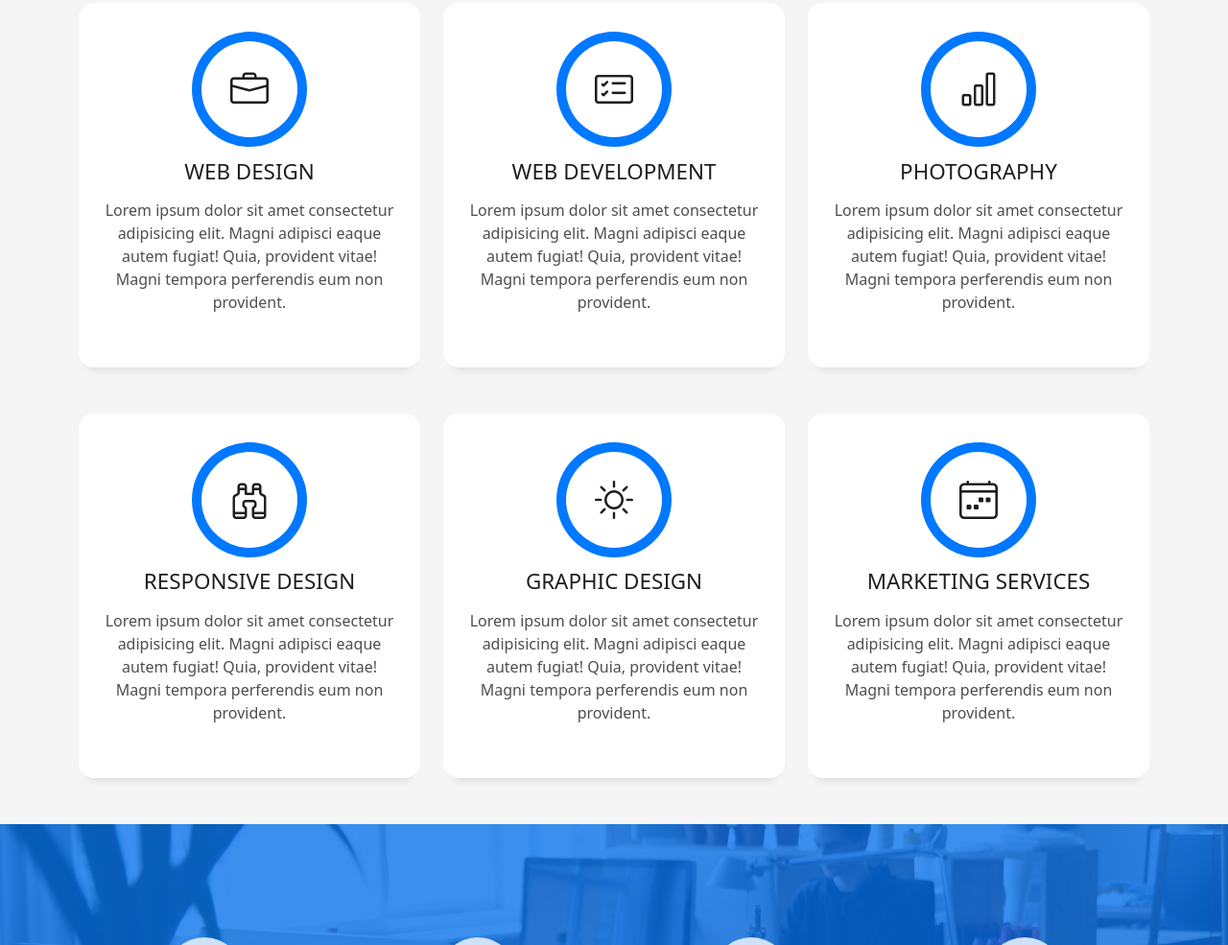
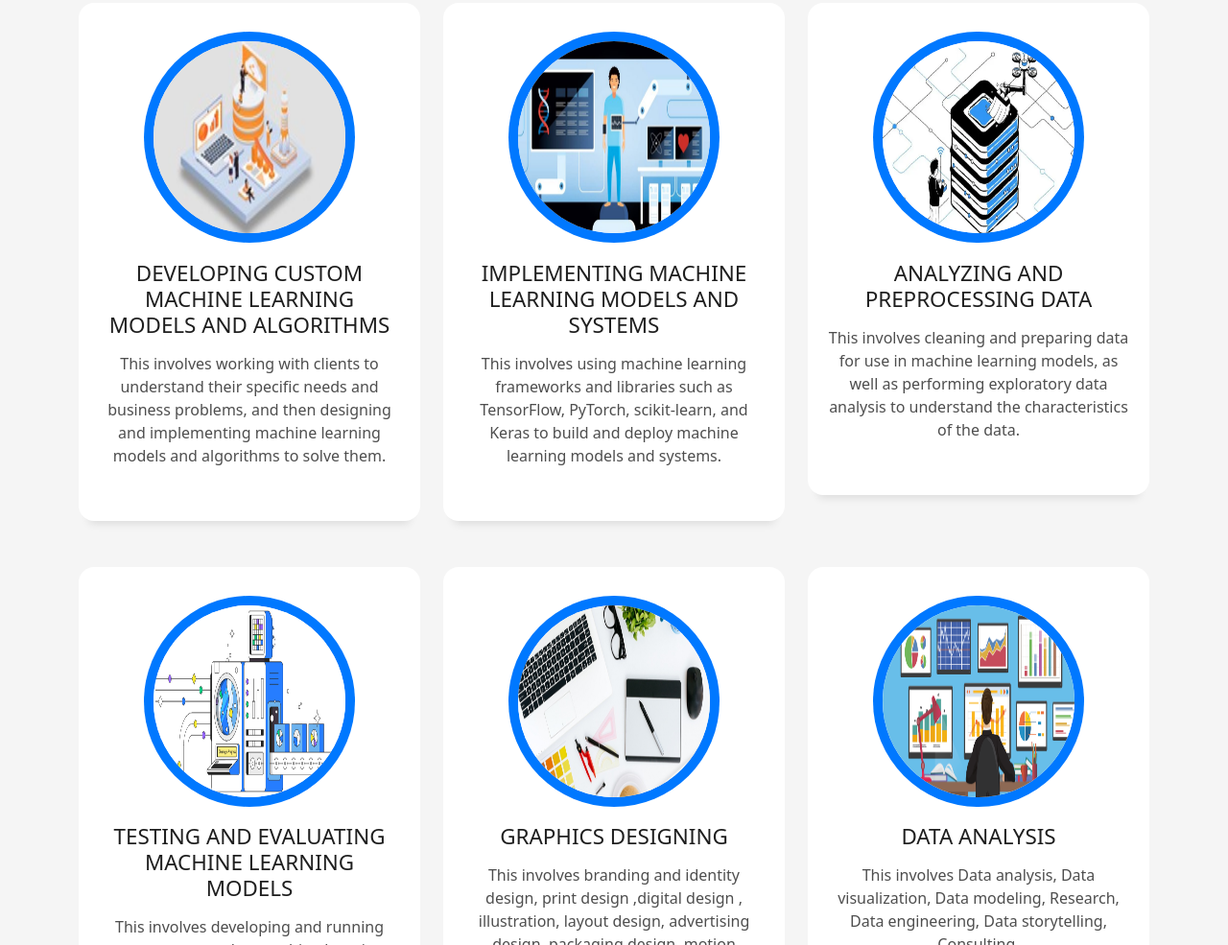
Before and after one commit to ChuksPromise/abdulrahmanfasasi, a plain HTML site: page index.html in a window 1280 px wide. Shown: the part 1815-2800 px from the top of the page at 96% size. Drawn offline with Linux system fonts and the light colour scheme.

Commit message:
finnally finished the website

```diff
--- a/assets/css/style.css
+++ b/assets/css/style.css
@@ -255,8 +255,8 @@ a:hover {
 
 /*------/ Ico Circle /------*/
 .ico-circle {
-  height: 100px;
-  width: 100px;
+  height: 200px;
+  width: 200px;
   font-size: 2rem;
   border-radius: 50%;
   line-height: 1.55;
@@ -893,9 +893,15 @@ a:hover {
   justify-content: center;
 }
 
-.service-box .ico-circle i {
+/* .service-box .ico-circle i {
   line-height: 0;
   font-size: 40px;
+} */
+
+.service-box .ico-circle img {
+    width: 100%;
+    border-radius: 50%;
+    height: inherit
 }
 
 .service-box .s-title {
--- a/index.html
+++ b/index.html
@@ -11,7 +11,7 @@
 
   <!-- Favicons -->
   <link href="assets/img/logo.png" rel="icon">
-  <link href="assets/img/apple-touch-icon.png" rel="apple-touch-icon">
+  <link href="asset~s/img/apple-touch-icon.png" rel="apple-touch-icon">
 
   <!--  CSS Files -->
   <link href="assets/vendor/bootstrap/css/bootstrap.min.css" rel="stylesheet">
@@ -54,7 +54,7 @@
     <!-- End Header -->
 
     <!-- ======= Hero Section ======= -->
-    <div id="hero" class="hero route bg-image" style="background-image: url(assets/img/hero-bg.jpg)">
+    <div id="hero" class="hero route bg-image" style="background-image: url(assets/img/bg-new.jpg)">
       <div class="overlay-itro"></div>
       <div class="hero-content display-table">
         <div class="table-cell">
@@ -161,14 +161,15 @@
             <div class="col-md-4">
               <div class="service-box">
                 <div class="service-ico">
-                  <span class="ico-circle"><i class="bi bi-briefcase"></i></span>
+                  <span class="ico-circle">
+                    <img src="assets/img/custom-ML.jpg" alt="">
+                  </span>
                 </div>
                 <div class="service-content">
-                  <h2 class="s-title">Web Design</h2>
+                  <h2 class="s-title">DEVELOPING CUSTOM MACHINE LEARNING MODELS AND ALGORITHMS  </h2>
                   <p class="s-description text-center">
-                    Lorem ipsum dolor sit amet consectetur adipisicing elit. Magni adipisci eaque autem fugiat! Quia,
-                    provident vitae! Magni
-                    tempora perferendis eum non provident.
+                    This involves working with clients to understand their specific needs and business problems,
+                    and then designing and implementing machine learning models and algorithms to solve them.
                   </p>
                 </div>
               </div>
@@ -176,14 +177,15 @@
             <div class="col-md-4">
               <div class="service-box">
                 <div class="service-ico">
-                  <span class="ico-circle"><i class="bi bi-card-checklist"></i></span>
+                  <span class="ico-circle">
+                    <img src="assets/img/ML.jpg" alt="">
+                  </span>
                 </div>
                 <div class="service-content">
-                  <h2 class="s-title">Web Development</h2>
+                  <h2 class="s-title">IMPLEMENTING MACHINE LEARNING MODELS AND SYSTEMS</h2>
                   <p class="s-description text-center">
-                    Lorem ipsum dolor sit amet consectetur adipisicing elit. Magni adipisci eaque autem fugiat! Quia,
-                    provident vitae! Magni
-                    tempora perferendis eum non provident.
+                    This involves using machine learning frameworks and libraries such as TensorFlow,
+                    PyTorch, scikit-learn, and Keras to build and deploy machine learning models and systems.
                   </p>
                 </div>
               </div>
@@ -191,14 +193,15 @@
             <div class="col-md-4">
               <div class="service-box">
                 <div class="service-ico">
-                  <span class="ico-circle"><i class="bi bi-bar-chart"></i></span>
+                  <span class="ico-circle">
+                    <img src="assets/img/Pre-data.png" alt="">
+                  </span>
                 </div>
                 <div class="service-content">
-                  <h2 class="s-title">Photography</h2>
+                  <h2 class="s-title">Analyzing and preprocessing data</h2>
                   <p class="s-description text-center">
-                    Lorem ipsum dolor sit amet consectetur adipisicing elit. Magni adipisci eaque autem fugiat! Quia,
-                    provident vitae! Magni
-                    tempora perferendis eum non provident.
+                    This involves cleaning and preparing data for use in machine learning models,
+                    as well as performing exploratory data analysis to understand the characteristics of the data.
                   </p>
                 </div>
               </div>
@@ -206,14 +209,15 @@
             <div class="col-md-4">
               <div class="service-box">
                 <div class="service-ico">
-                  <span class="ico-circle"><i class="bi bi-binoculars"></i></span>
+                  <span class="ico-circle">
+                    <img src="assets/img/TESTING.png" alt="">
+                  </span>
                 </div>
                 <div class="service-content">
-                  <h2 class="s-title">Responsive Design</h2>
+                  <h2 class="s-title">  Testing and evaluating machine learning models</h2>
                   <p class="s-description text-center">
-                    Lorem ipsum dolor sit amet consectetur adipisicing elit. Magni adipisci eaque autem fugiat! Quia,
-                    provident vitae! Magni
-                    tempora perferendis eum non provident.
+                    This involves developing and running tests to ensure that machine
+                    learning models are accurate and reliable.
                   </p>
                 </div>
               </div>
@@ -221,14 +225,15 @@
             <div class="col-md-4">
               <div class="service-box">
                 <div class="service-ico">
-                  <span class="ico-circle"><i class="bi bi-brightness-high"></i></span>
+                  <span class="ico-circle">
+                    <img src="assets/img/graphic-design.jpg" alt="">
+                  </span>
                 </div>
                 <div class="service-content">
-                  <h2 class="s-title">Graphic Design</h2>
+                  <h2 class="s-title">GRAPHICS DESIGNING</h2>
                   <p class="s-description text-center">
-                    Lorem ipsum dolor sit amet consectetur adipisicing elit. Magni adipisci eaque autem fugiat! Quia,
-                    provident vitae! Magni
-                    tempora perferendis eum non provident.
+                    This involves branding and identity design, print design ,digital design ,
+                    illustration, layout design, advertising design, packaging design, motion graphics.
                   </p>
                 </div>
               </div>
@@ -236,14 +241,15 @@
             <div class="col-md-4">
               <div class="service-box">
                 <div class="service-ico">
-                  <span class="ico-circle"><i class="bi bi-calendar4-week"></i></span>
+                  <span class="ico-circle">
+                    <img src="assets/img/DATA ANALYSIS.png" alt="">
+                  </span>
                 </div>
                 <div class="service-content">
-                  <h2 class="s-title">Marketing Services</h2>
+                  <h2 class="s-title">DATA ANALYSIS</h2>
                   <p class="s-description text-center">
-                    Lorem ipsum dolor sit amet consectetur adipisicing elit. Magni adipisci eaque autem fugiat! Quia,
-                    provident vitae! Magni
-                    tempora perferendis eum non provident.
+                    This involves Data analysis, Data visualization, Data modeling, Research,
+                    Data engineering, Data storytelling, Consulting.
                   </p>
                 </div>
               </div>
@@ -333,7 +339,7 @@
                     <div class="col-sm-12">
                       <h2 class="w-title">Bible App</h2>
                       <div class="w-more">
-                        <a href="https://bit.ly/3WAbTy5" class="w-ctegory">See it on web</a>
+                        <a href="https://bit.ly/3WAbTy5" target="_blank" class="w-ctegory">See it on web</a>
                       </div>
                     </div>
                   </div>
@@ -352,7 +358,7 @@
                     <div class="col-sm-12">
                       <h2 class="w-title">Object detection App</h2>
                       <div class="w-more">
-                        <a href="https://bit.ly/3UfTB3G" class="w-ctegory">See it on web</a>
+                        <a href="https://bit.ly/3UfTB3G" target="_blank" class="w-ctegory">See it on web</a>
                       </div>
                     </div>
                   </div>
@@ -371,7 +377,7 @@
                     <div class="col-sm-12">
                       <h2 class="w-title">Ramond calculator</h2>
                       <div class="w-more">
-                        <a href="https://bit.ly/3A86o07" class="w-ctegory">See it on web</a>
+                        <a href="https://bit.ly/3A86o07" target="_blank" class="w-ctegory">See it on web</a>
                       </div>
                     </div>
                   </div>
@@ -390,7 +396,7 @@
                     <div class="col-sm-8">
                       <h2 class="w-title">Snake game</h2>
                       <div class="w-more">
-                        <a href="https://bit.ly/3AdxC5u" class="w-ctegory">See it on web</a>
+                        <a href="https://bit.ly/3AdxC5u" target="_blank" class="w-ctegory">See it on web</a>
                       </div>
                     </div>
                   </div>
@@ -409,7 +415,7 @@
                     <div class="col-sm-8">
                       <h2 class="w-title">Guessing Game</h2>
                       <div class="w-more">
-                        <a href="https://bit.ly/3tt16ss" class="w-ctegory">See it on web</a>
+                        <a href="https://bit.ly/3tt16ss" target="_blank" class="w-ctegory">See it on web</a>
                       </div>
                     </div>
                   </div>
@@ -429,6 +435,46 @@
                       <h2 class="w-title">AI Bot</h2>
                       <div class="w-more">
                         <a href="#" class="w-ctegory">See it on web</a>
+                      </div>
+                    </div>
+                  </div>
+                </div>
+              </div>
+            </div>
+
+            <div class="col-md-4">
+              <div class="work-box">
+                <a href="assets/img/bg removal.png" data-gallery="portfolioGallery" class="portfolio-lightbox">
+                  <div class="work-img">
+                    <img src="assets/img/bg removal.png" alt="" class="img-fluid">
+                  </div>
+                </a>
+                <div class="work-content">
+                  <div class="row">
+                    <div class="col-sm-8">
+                      <h2 class="w-title">Background Removal</h2>
+                      <div class="w-more">
+                        <a href="https://ramond-king05-ramond-background-removal-ramond-lumuyj.streamlit.app/" target="_blank" class="w-ctegory">See it on web</a>
+                      </div>
+                    </div>
+                  </div>
+                </div>
+              </div>
+            </div>
+
+            <div class="col-md-4">
+              <div class="work-box">
+                <a href="assets/img/certificate generator.png" data-gallery="portfolioGallery" class="portfolio-lightbox">
+                  <div class="work-img">
+                    <img src="assets/img/certificate generator.png" alt="" class="img-fluid">
+                  </div>
+                </a>
+                <div class="work-content">
+                  <div class="row">
+                    <div class="col-sm-8">
+                      <h2 class="w-title">PDF Printer</h2>
+                      <div class="w-more">
+                        <a href="https://ramond-king05-pdf-printer-ray-0y1yeb.streamlit.app/" target="_blank" class="w-ctegory">See it on web</a>
                       </div>
                     </div>
                   </div>
@@ -497,15 +543,13 @@
                       </div>
                       <div class="more-info">
                         <p class="lead">
-                          Lorem ipsum dolor sit amet consectetur adipisicing elit. Facilis dolorum dolorem soluta quidem
-                          expedita aperiam aliquid at.
-                          Totam magni ipsum suscipit amet? Autem nemo esse laboriosam ratione nobis
-                          mollitia inventore?
+                          Thank you for visiting my portfolio! If you would like to get in touch with me, please don't hesitate to reach
+                          out. You can contact me through the following methods:
                         </p>
                         <ul class="list-ico">
                           <li><span class="bi bi-geo-alt"></span> IBADAN, NIGERIA</li>
                           <li><span class="bi bi-phone"></span> (+234) 901 7152 461</li>
-                          <li><span class="bi bi-envelope"></span> Abdulrahmanfasasi48.com</li>
+                          <li><span class="bi bi-envelope"></span> abdulrahmanfasasi48@gmail.com</li>
                         </ul>
                       </div>
                       <div class="socials">
@@ -535,7 +579,7 @@
             <div class="copyright-box">
               <p class="copyright">&copy; Copyright <strong>RayTech</strong>. All Rights Reserved</p>
               <div class="credits">
-                Designed by <a href="https://onehpromise.netlify.app/"><b>CrystalTech</b></a>
+                Designed by <a href="https://onehpromise.netlify.app/" target="_blank"><b>CrystalTech</b></a>
               </div>
             </div>
           </div>
```
Also changed, not shown: assets/img/DATA ANALYSIS.png (added), assets/img/ML.jpg (added), assets/img/Pre-data.png (added), assets/img/TESTING.png (added), assets/img/back ground removal.png (added), assets/img/bg removal.png (added), assets/img/bg-new.jpg (added), assets/img/bg.jpg (added), assets/img/certificate generator.png (added), assets/img/custom-ML.jpg (added), assets/img/graphic-design.jpg (added).
